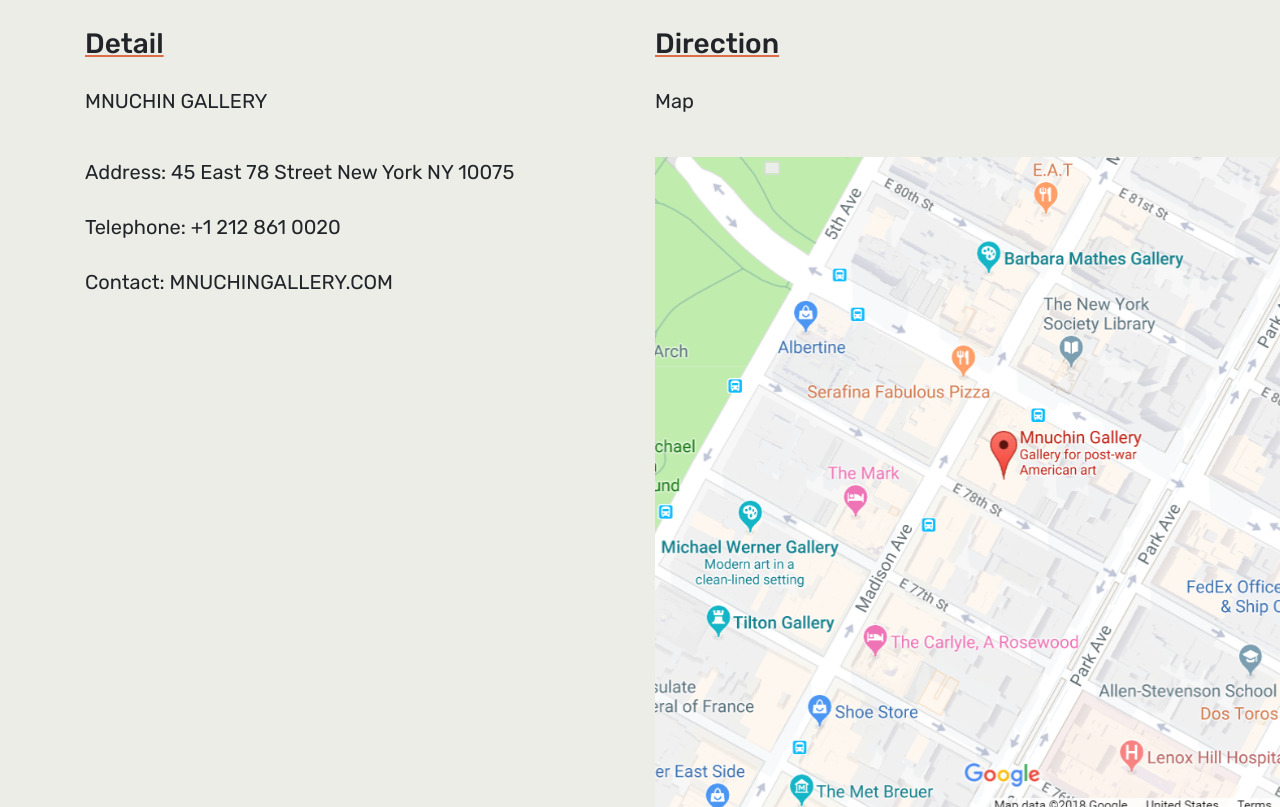
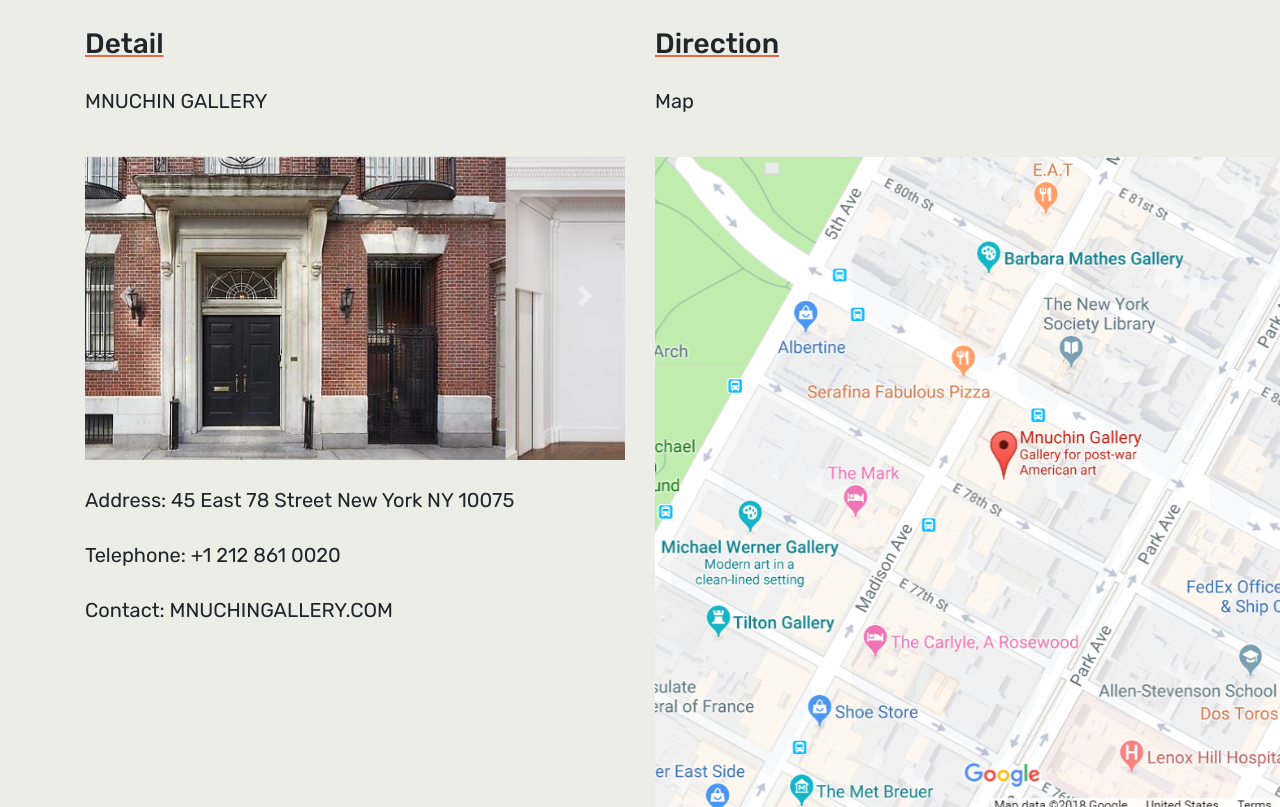
Before and after one commit to YunmingWang/MMP200, a plain HTML site: page page3.html in a window 1280 px wide. Shown: the part 65-872 px from the top of the page. Drawn offline with nearby package versions, Linux system fonts and the light colour scheme.

Commit message:
Update page3.html

```diff
--- a/page3.html
+++ b/page3.html
@@ -52,6 +52,9 @@
                 <p>MNUCHIN GALLERY</p>
                 <div class="carousel slide" id="featured" data-ride="carousel">
 						<div class="carousel-inner">
+							<div class="carousel-item active">
+								<img class="img-fluid" src="gallery_images/_MG_21370.jpg" alt="East River">
+							</div>
 							<div class="carousel-item">
 								<img class="img-fluid" src="gallery_images/G1.jpg" alt="East River">
 							</div>
```
